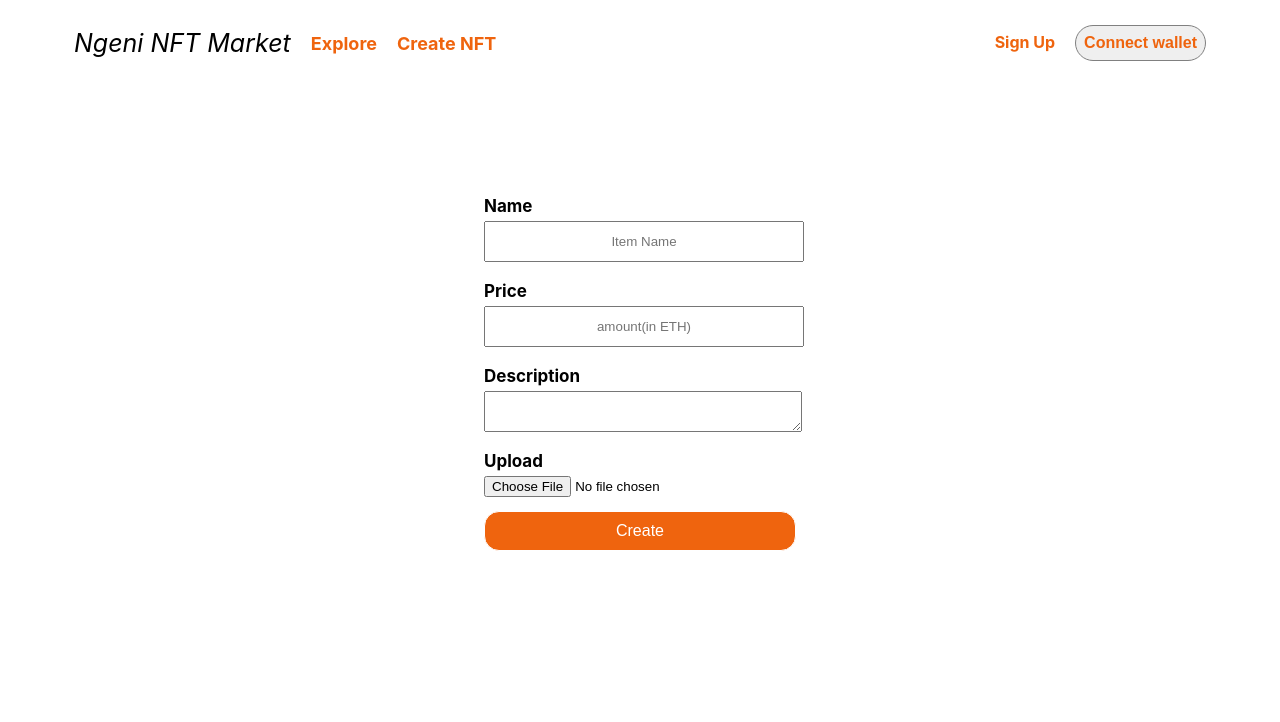
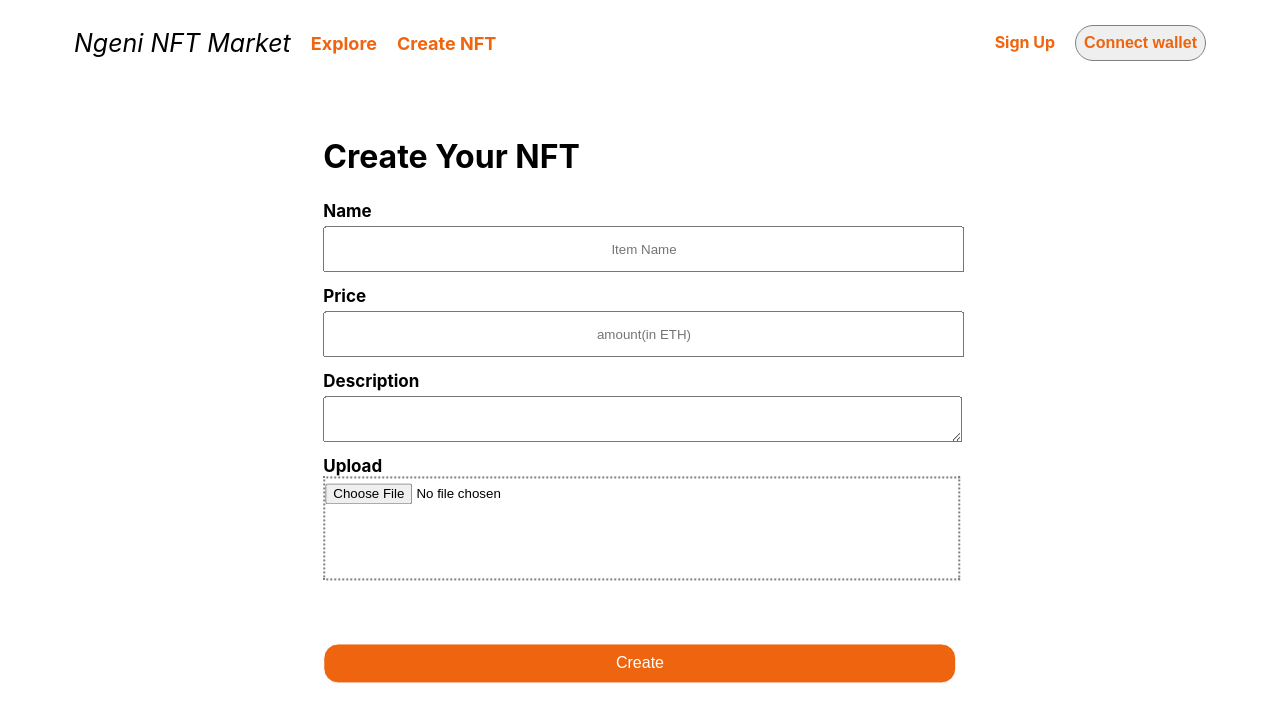
Before and after one commit to devngeni/HarmonyHackathonTeamA, a React (Create React App) app in the folder nft-marketplace/: page /create in a window 1280 px wide. Shown: the top 722 px of the page. Built offline with nearby package versions, Linux system fonts and the light colour scheme.

Commit message:
second push

```diff
--- a/nft-marketplace/src/App.css
+++ b/nft-marketplace/src/App.css
@@ -56,16 +56,17 @@
   transition: all 1s ease-out;
  }
  .createNft {
-  display: flex;
-  justify-content: center;
-  margin-top: 100px;
+    left      : 50%;
+    top       : 50%;
+    position  : absolute;
+    transform : translate(-50%, -50%);
  }
 
 .inputname {
   left: 0;
   margin-top: 25px;
   color: black;
-  width: 100%;
+  max-width: 100%;
   height: 60px;
   font-size: 17px;
   font-weight: bold;
@@ -76,7 +77,7 @@
   position: relative;
   margin-top: 5px;
   width: 100%;
-  height: 35px;
+  height: 40px;
   text-align: center;
 }
 .createNftBtn {
@@ -89,16 +90,10 @@
   cursor: pointer;
   color: white;
   font-size: 16px;
+  margin-top: 20%;
 }
 .homePg {
-  /* background-image: linear-gradient(to right, rgba(255,0,0,0), rgba(210, 242, 247)); */
-  /* background-image: (process.env.PUBLIC_URL + '/cover2jpg.jpg'); */
-  /* background-image: url(${process.env.PUBLIC_URL + '/cover2jpg.jpg'}); */
   background-color: black;
-  /* background-image: url('/public/webLandingpage.png'); */
-  /* background-repeat: no-repeat, repeat;
-  background-position: right;
-  background-size: contain; */
   min-height: 100vh;
   width: 100%;
   background-size: cover;
@@ -135,6 +130,11 @@
   -ms-transform: rotate(20deg); /* IE 9 */
   transform: rotate(90deg);
 }
+.homeContent {
+  max-width: 90%;
+  margin-left: auto;
+  margin-right: auto;
+}
 
 @media screen and (max-width: 499px) {
   .container {
--- a/nft-marketplace/src/components/createNFT.js
+++ b/nft-marketplace/src/components/createNFT.js
@@ -1,9 +1,10 @@
 const CreateNFT = () => {
     return (
         <div className="createNft">
+            <h1>Create Your NFT</h1>
                 <form action="/" method="post">
                     <div className='inputname'>Name
-                        <input type="text" className="inputSpace" placeHolder="Item Name"></input>
+                        <input type="text" className="inputSpace" size="70" placeHolder="Item Name"></input>
                     </div>
                     <div className='inputname'>Price
                         <input type="text" className="inputSpace" placeHolder="amount(in ETH)"></input>
@@ -12,7 +13,9 @@ const CreateNFT = () => {
                         <textarea rows="4" className="inputSpace"></textarea>
                     </div>
                     <div className='inputname'>Upload
+                    <div style={{border:'2px dotted grey', height: '100px', width: '100%'}}>
                     <input type="file" className="inputSpace" placeHolder="amount(in ETH)"></input>
+                    </div>
                     </div>
                     <button className='createNftBtn'>Create</button>
                 </form>
--- a/nft-marketplace/src/components/home.js
+++ b/nft-marketplace/src/components/home.js
@@ -6,11 +6,13 @@ const HomePg = () => {
             <div className="imageHome" style={{float:'right'}}>
               <img src={process.env.PUBLIC_URL + '/webLandingpage.png'} />
               </div>
+              <div className="homeContent">
             <h1 className="bigHeader">Explore, create and Buy</h1>
             <h1 className="biggerHeader">NFT Art</h1>
 
             <Link to="/explore" className="homeLink">Explore</Link>
             <p></p>
+            </div>
         </div>
     );
 }
```
